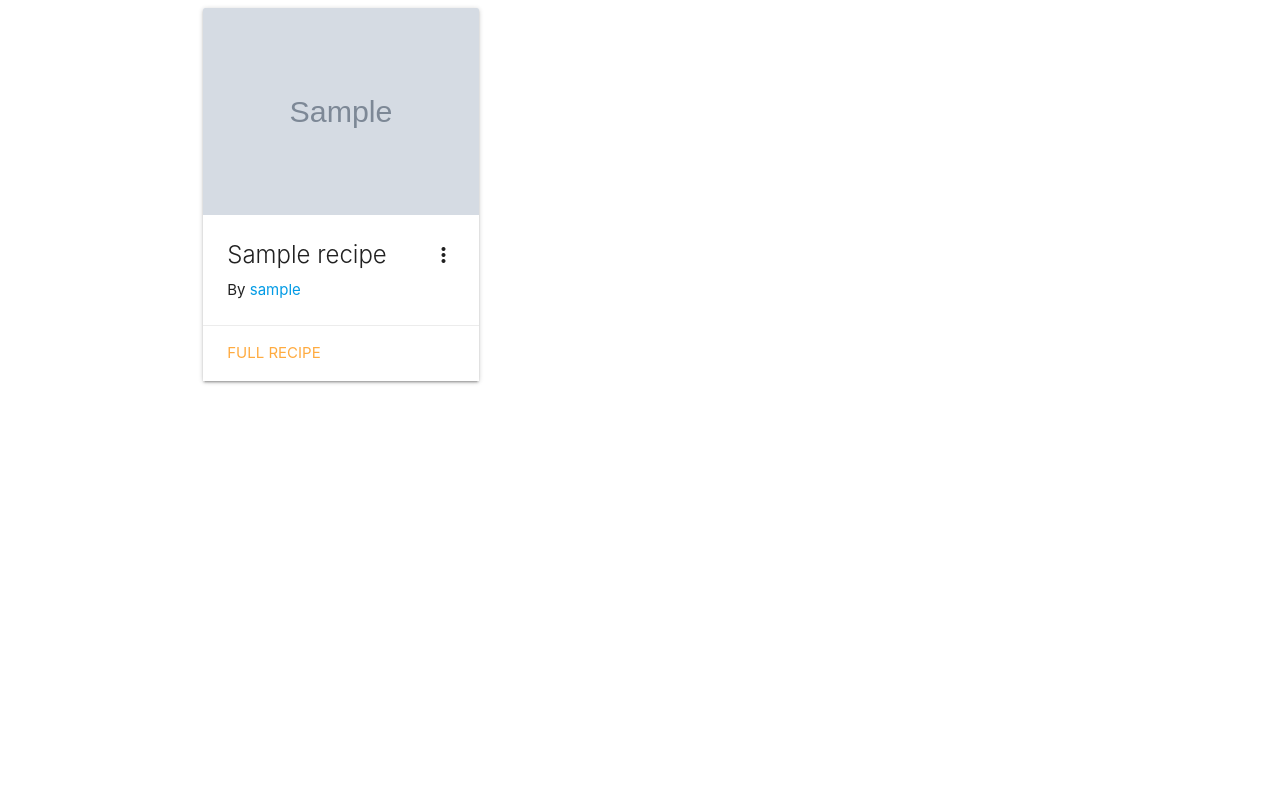
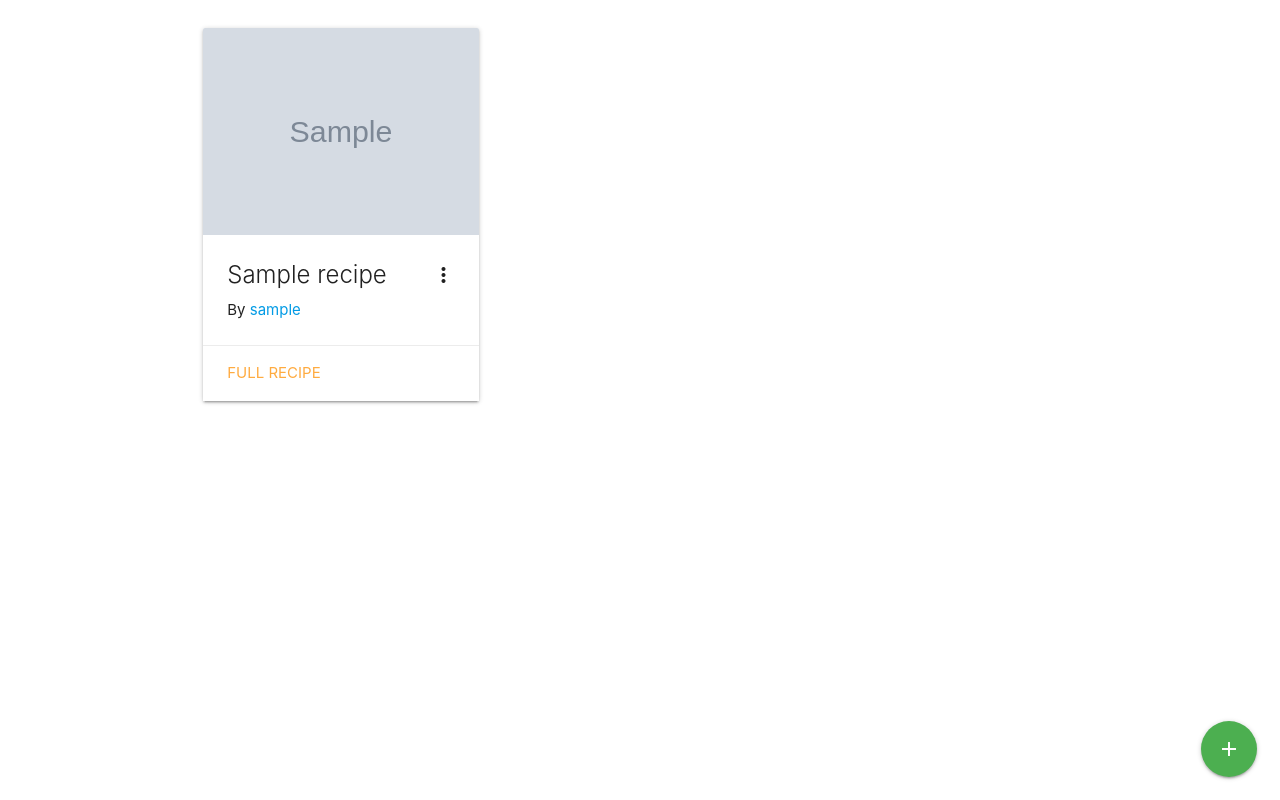
Before and after one commit to Beibhinn/data-milestone-project, a Flask app: page / in a window 1280 px wide. Run offline with Flask 2, Linux system fonts and the light colour scheme; grey boxes marked "Sample" are stand-in pictures; a database or web service that is not in the repository returns one stand-in record (values such as "Sample title"); some libraries are stand-ins or nearby versions.

Commit message:
Add button to bring user to add recipe page

```diff
--- a/templates/recipes.html
+++ b/templates/recipes.html
@@ -1,5 +1,8 @@
 {% extends 'base.html' %}
 {% block content %}
+<div class="row">
+
+</div>
         <div class="row">
         {% for recipe in recipes %}
             <div class="col s12 m4">
@@ -24,4 +27,7 @@
             </div>
         {% endfor %}
         </div>
+        <div class="fixed-action-btn">
+            <a href="{{url_for('add_recipe')}}" class="btn-floating btn-large waves-effect waves-light green"><i class="material-icons">add</i></a>
+        </div>
 {% endblock %}
```
Also changed, not shown: templates/addrecipe.html (+12 -1 lines).
